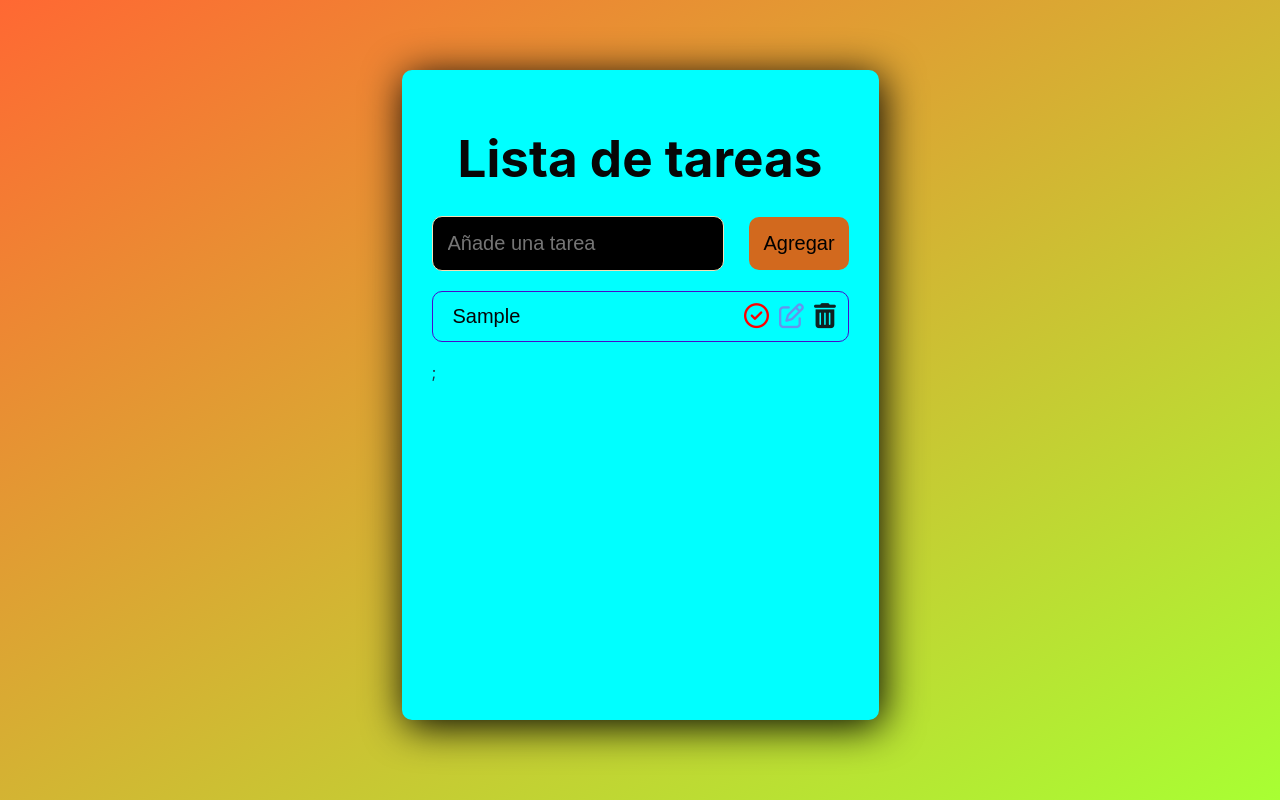
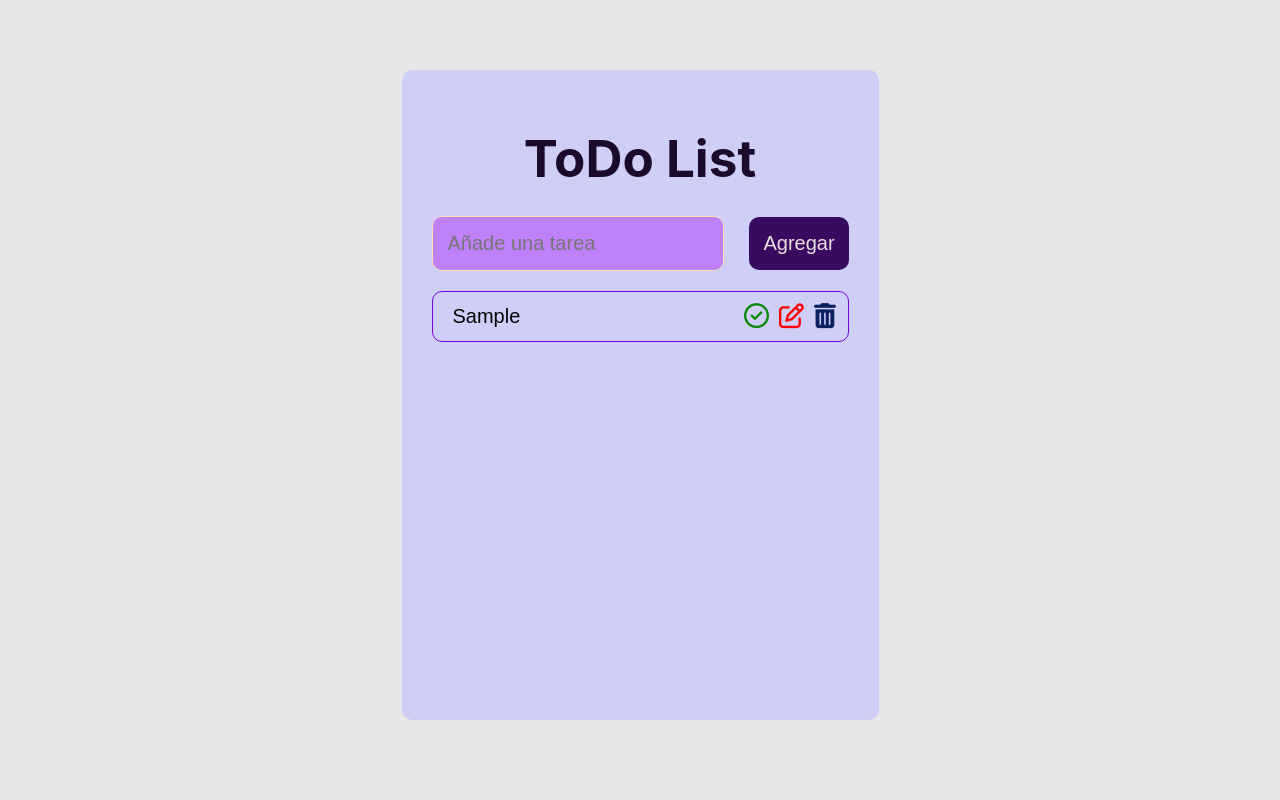
Before and after one commit to VictorSuarez0507/my-react-task-list, a React (Vite) app: page / in a window 1280 px wide. Both pictures are taken after typing "Sample" into the empty fields and a click on the button "Agregar". Built offline with nearby package versions, Linux system fonts and the light colour scheme.

Commit message:
Se cambiaron los nombres de las variables y funciones de español a inglés y se ajustaron los colores para el diseño definitivo de la app

```diff
--- a/index.html
+++ b/index.html
@@ -4,7 +4,7 @@
     <meta charset="UTF-8" />
     <link rel="icon" type="image/svg+xml" href="/vite.svg" />
     <meta name="viewport" content="width=device-width, initial-scale=1.0" />
-    <title>Lista de tareas</title>
+    <title>ToDo List</title>
     <link rel="stylesheet" href="https://cdnjs.cloudflare.com/ajax/libs/font-awesome/6.4.0/css/all.min.css"
       integrity="sha512-iecdLmaskl7CVkqkXNQ/ZH/XLlvWZOJyj7Yy7tcenmpD1ypASozpmT/E0iPtmFIB46ZmdtAc9eNBvH0H/ZpiBw=="
       crossorigin="anonymous" referrerpolicy="no-referrer" />
--- a/src/App.css
+++ b/src/App.css
@@ -3,8 +3,8 @@
   padding: 0;
 }
 
-.contenido {
-  background: linear-gradient(to right bottom, #FF6833, #A8FF33);
+.container {
+  background: #e8e6e6;
   width: 100%;
   min-height: 100vh;
   display: flex;
@@ -12,57 +12,57 @@
   align-items: center;
 }
 
-.subcontenido {
-  background-color: aqua;
+.subContainer {
+  background-color: #CECEF6;
   min-width: 450px;
   min-height: 650px;
   padding: 30px;
   box-sizing: border-box;
   border-radius: 10px;
-  box-shadow: 3px 6px 40px black;
   margin-bottom: 10px;
 }
 
 .head h1 {
-  color: rgb(7, 6, 6);
+  color: #1B0A2A;
   text-align: center;
   margin: 30px 0;
 }
 
-.tareaIngresada {
+.taskEntered {
   outline: none;
   width: 260px;
   padding: 15px;
   margin-right: 25px;
   font-size: 20px;
-  color: rgb(246, 249, 249);
-  background-color: black;
+  color: #000000;
+  background-color: #bf80fa;
   border: 1px solid wheat;
   border-radius: 10px;
 }
 
-.buttonAgregar{
+.buttonAdd{
   width: 100px;
   padding: 15px 15px;
   font-size: 20px;
   border-radius: 10px;
   border: 0;
-  background-color: chocolate;
+  color: #eadfdf;
+  background-color:  #380B61;
   cursor: pointer;
 }
 
-.listadoTareas {
+.listToDo {
   display: flex;
   margin: 20px 0;
-  border: 1px solid #460cce;
+  border: 1px solid #7401DF;
   border-radius: 10px;
   padding: 10px;
   max-height: 30px;
 }
 
-.botonCompletar,
-.botonEliminar,
-.botonEditar {
+.btncomplete,
+.btnDelete,
+.btnEdit {
   border: none;
   outline: none;
   cursor: pointer;
@@ -71,32 +71,32 @@
   border-radius: 60%;
 }
 
-.botonCompletar {
-  color: red;
+.btncomplete {
+  color: #088A08;
   margin-right: 10px;
 }
 
-.botonEditar {
-  color: cornflowerblue;
+.btnEdit {
+  color: #FF0000;
   margin-right: 10px;
 }
 
-.botonEliminar {
-  color: rgb(16, 34, 34);
+.btnDelete {
+  color: #0B2161;
 }
 
-.completado {
+.filled {
   text-decoration-style: solid;
   text-decoration-line: line-through;
-  text-decoration-color: bisque;
+  text-decoration-color: #000000;
   opacity: 0.6;
 }
 
-.listaFinal {
+.finalList {
   outline: none;
   pointer-events:none;
   width: 70%;
-  background-color: aqua;
+  background-color: #CECEF6;
   border: none;
   color: rgb(5, 4, 5);
   font-size: 20px;
--- a/src/App.jsx
+++ b/src/App.jsx
@@ -6,36 +6,36 @@ import Task from './components/Task';
 
 function App() {
 
-  const estadoIncial = JSON.parse(localStorage.getItem("listaTareas")) || [];
-  const [ tareas, setTareas] = useState("");
-  const [listaTareas, setListaTareas] = useState(estadoIncial);
-  const [editarTareas, setEditarTareas] = useState(null);
+  const estadoIncial = JSON.parse(localStorage.getItem("taskList")) || [];
+  const [ task, setTask] = useState("");
+  const [taskList, setTaskList] = useState(estadoIncial);
+  const [editTask, setEditTask] = useState(null);
 
   useEffect( () => {
-    localStorage.setItem("listaTareas", JSON.stringify(listaTareas));
-  },[listaTareas]);
+    localStorage.setItem("taskList", JSON.stringify(taskList));
+  },[taskList]);
 
   return (
-    <div className='contenido'>
-      <div className='subcontenido'>
+    <div className='container'>
+      <div className='subContainer'>
         <div>
           <Header />
         </div>
         <div>
           <TaskList
-            tareas = {tareas}
-            setTareas = {setTareas}
-            listaTareas = {listaTareas}
-            setListaTareas = {setListaTareas}
-            editarTareas= {editarTareas}
-            setEditarTareas= {setEditarTareas}
+            task = {task}
+            setTask = {setTask}
+            taskList = {taskList}
+            setTaskList = {setTaskList}
+            editTask= {editTask}
+            setEditTask= {setEditTask}
           />
         </div>
         <div>
           <Task
-            listaTareas = {listaTareas}
-            setListaTareas = {setListaTareas}
-            setEditarTareas = {setEditarTareas}
+            taskList = {taskList}
+            setTaskList = {setTaskList}
+            setEditTask = {setEditTask}
           />
         </div>
       </div>
--- a/src/components/Header.jsx
+++ b/src/components/Header.jsx
@@ -1,7 +1,7 @@
 export default function Header() {
     return(
         <div className="head">
-            <h1>Lista de tareas</h1>
+            <h1>ToDo List</h1>
         </div>
     );
 }
--- a/src/components/Task.jsx
+++ b/src/components/Task.jsx
@@ -1,11 +1,11 @@
-export default function Task ({listaTareas, setListaTareas, setEditarTareas}) {
+export default function Task ({taskList, setTaskList, setEditTask}) {
 
-    function handleComplete (totalTareas){
-        setListaTareas(
-            listaTareas.map((item) =>{
-                if(item.id === totalTareas.id){
+    function handleComplete (newTask){
+        setTaskList(
+            taskList.map((item) =>{
+                if(item.id === newTask.id){
 
-                    return {...item, completada: !item.completada}
+                    return {...item, realize: !item.realize}
                 }
                 return item;
             })
@@ -13,39 +13,39 @@ export default function Task ({listaTareas, setListaTareas, setEditarTareas}) {
     };
 
     function handleEdit ({id}){
-        const buscarTareas = listaTareas.find((totalTareas) => totalTareas.id === id);
-        setEditarTareas(buscarTareas);
+        const findTask = taskList.find((newTask) => newTask.id === id);
+        setEditTask(findTask);
     };
 
     function handleDelete ({id}){
-        setListaTareas(listaTareas.filter((totalTareas) => totalTareas.id !== id));
+        setTaskList(taskList.filter((newTask) => newTask.id !== id));
     };
 
     return(
         <div>
-            {listaTareas.map((totalTareas) =>(
-                <li className="listadoTareas" key={totalTareas.id}>
+            {taskList.map((newTask) =>(
+                <li className="listToDo" key={newTask.id}>
                     <input type="text"
-                        value={totalTareas.titulo}
-                        className={`listaFinal ${totalTareas.completada ? "completado" : ""}`}
+                        value={newTask.title}
+                        className={`finalList ${newTask.realize ? "filled" : ""}`}
                         onChange={(event) => event.preventDefault()}
                     />
                     <div>
-                        <button className="botonCompletar"
-                            onClick={() => handleComplete(totalTareas)}>
+                        <button className="btncomplete"
+                            onClick={() => handleComplete(newTask)}>
                             <i className="fa-regular fa-circle-check"></i>
                         </button>
-                        <button className="botonEditar"
-                            onClick={() => handleEdit(totalTareas)}>
+                        <button className="btnEdit"
+                            onClick={() => handleEdit(newTask)}>
                             <i className="fa-regular fa-pen-to-square"></i>
                         </button>
-                        <button className="botonEliminar"
-                            onClick={() => handleDelete(totalTareas)}>
+                        <button className="btnDelete"
+                            onClick={() => handleDelete(newTask)}>
                             <i className="fa-solid fa-trash-can"></i>
                         </button>
                     </div>
                 </li>
-            ) )};
+            ) )}
         </div>
     );
 }
--- a/src/components/TaskList.jsx
+++ b/src/components/TaskList.jsx
@@ -1,49 +1,48 @@
 import React, {useEffect} from "react";
-export default function TaskList ({tareas, setTareas, listaTareas, setListaTareas, editarTareas, setEditarTareas}) {
-    //TaskList: En este componente debe visualizarse la lista completa de tareas.
+export default function TaskList ({task, setTask, taskList, setTaskList, editTask, setEditTask}) {
 
-    function updateTareas ( titulo, id, completada){
-        const newTareas = listaTareas.map((totalTareas) =>
-            totalTareas.id === id ? {titulo, id, completada} : totalTareas
+    function updateTask ( title, id, realize){
+        const newToDo = taskList.map((newTask) =>
+            newTask.id === id ? {title, id, realize} : newTask
         );
-        setListaTareas(newTareas);
-        setEditarTareas("");
+        setTaskList(newToDo);
+        setEditTask("");
     }
 
     useEffect(() => {
-        if (editarTareas) {
-            setTareas(editarTareas.titulo);
+        if (editTask) {
+            setTask(editTask.title);
         } else{
-            setTareas("");
+            setTask("");
         }
-    }, [setTareas, editarTareas]);
+    }, [setTask, editTask]);
 
-    function handlesubmit(event){
+    function handleSubmit(event){
         event.preventDefault();
-        if(!editarTareas){
-            setListaTareas([...listaTareas, {id: Date.now(), titulo: tareas, completada: false}]);
-            setTareas("");
+        if(!editTask){
+            setTaskList([...taskList, {id: Date.now(), title: task, realize: false}]);
+            setTask("");
         } else {
-            updateTareas(tareas, editarTareas.id, editarTareas.completada)
+            updateTask(task, editTask.id, editTask.realize)
         }
     }
 
     function handleChange(event){
-        setTareas(event.target.value);
+        setTask(event.target.value);
     }
 
 
     return(
-        <form id="lista" onSubmit={handlesubmit}>
-            <input id="tareas"
+        <form id="lista" onSubmit={handleSubmit}>
+            <input id="actividad"
             type="text"
             placeholder="Añade una tarea"
-            className="tareaIngresada"
-            value={tareas}
+            className="taskEntered"
+            value={task}
             required
             onChange={handleChange}
             />
-            <button type="submit" className="buttonAgregar">Agregar</button>
+            <button type="submit" className="buttonAdd">Agregar</button>
         </form>
     );
 }
```
Also changed, not shown: package.json (line endings or trailing spaces).
